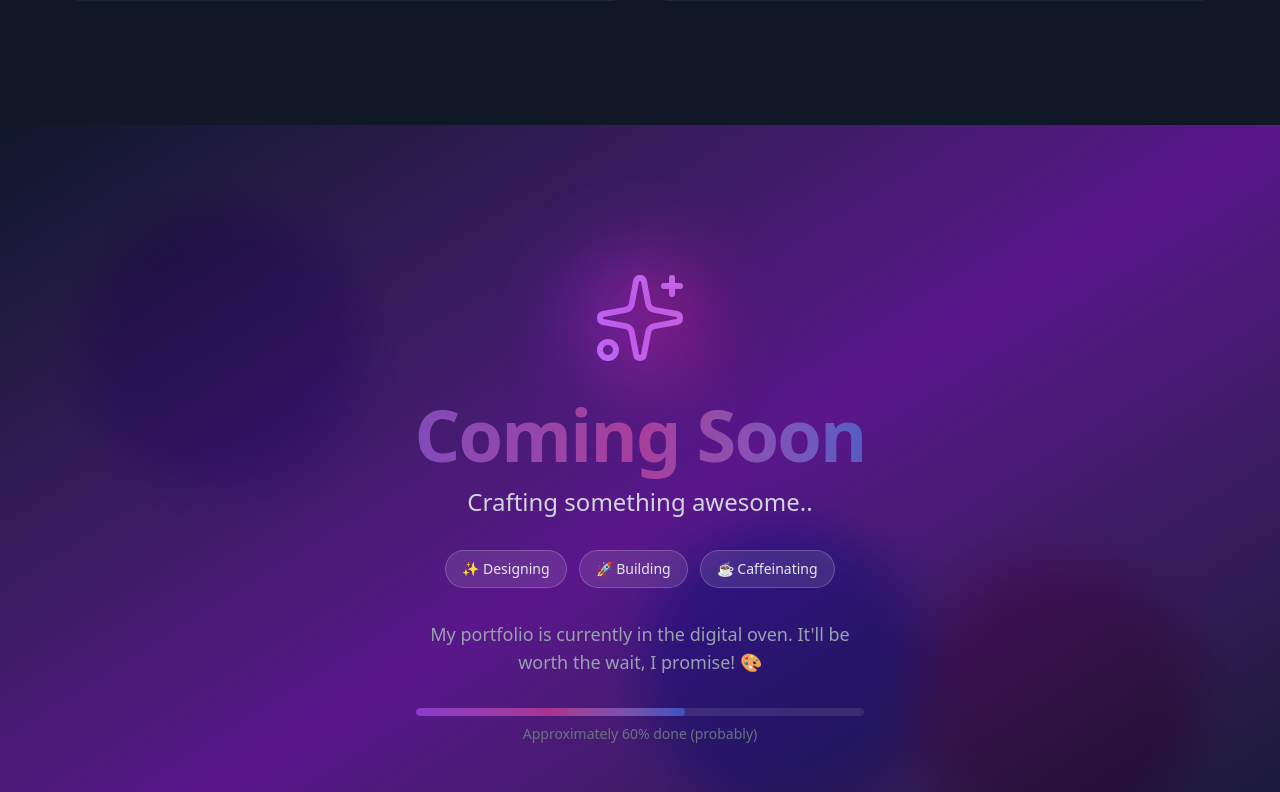
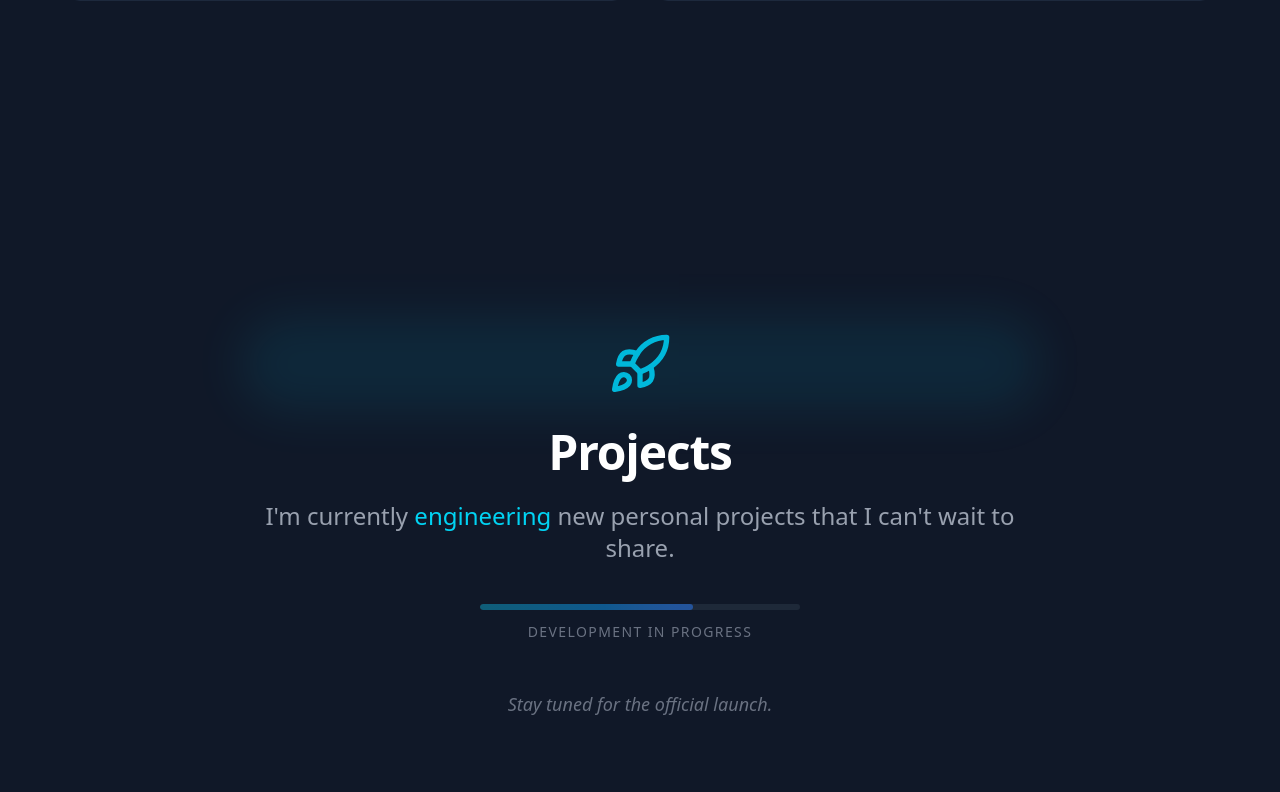
Before and after one commit to simo-macca/my-portfolio, a Vue app: page / in a window 1280 px wide. Shown: the part 2440-3232 px from the top of the page. Built offline with nearby package versions, Linux system fonts and the light colour scheme.

Commit message:
create projects section

```diff
--- a/src/App.vue
+++ b/src/App.vue
@@ -23,7 +23,7 @@
 
     <SkillsView id="skills" />
 
-    <!-- <ProjectsView id="projects" /> -->
+    <ProjectsView id="projects" />
 
     <!-- <ContactView id="contact" /> -->
   </main>
--- a/src/components/NavbarComponent.vue
+++ b/src/components/NavbarComponent.vue
@@ -24,7 +24,7 @@
           >Skills</a
         >
         <a
-          href="#work"
+          href="#projects"
           class="px-3 py-2 font-medium text-gray-400 transition-colors hover:text-gray-100"
           >Projects</a
         >
--- a/src/views/ProjectsView.vue
+++ b/src/views/ProjectsView.vue
@@ -1,7 +1,39 @@
-<script setup></script>
+<script setup>
+import { Rocket } from 'lucide-vue-next' // Using lucide icons already in your dependencies
+</script>
 
 <template>
-  <section>
-    <h1>This is a project page</h1>
+  <section
+    id="projects"
+    class="flex min-h-dvh flex-col items-center justify-start px-4 py-20 sm:justify-center"
+  >
+    <div class="max-w-3xl text-center">
+      <div class="relative mb-8 flex justify-center">
+        <Rocket class="relative z-10 h-16 w-16 text-cyan-500" />
+        <div class="absolute -inset-4 animate-pulse rounded-full bg-cyan-500/20 blur-xl"></div>
+      </div>
+
+      <h2 class="mb-6 text-4xl font-extrabold tracking-tight text-white sm:text-5xl">Projects</h2>
+
+      <div class="space-y-6">
+        <p class="text-xl text-gray-400 sm:text-2xl">
+          I'm currently <span class="font-medium text-cyan-400">engineering</span> new personal
+          projects that I can't wait to share.
+        </p>
+
+        <div class="mx-auto mt-10 max-w-xs">
+          <div class="h-1.5 w-full overflow-hidden rounded-full bg-gray-800">
+            <div
+              class="h-full w-2/3 animate-pulse rounded-full bg-linear-to-r from-cyan-600 to-blue-500"
+            ></div>
+          </div>
+          <p class="mt-3 text-sm font-medium tracking-widest text-gray-500 uppercase">
+            Development in progress
+          </p>
+        </div>
+
+        <p class="pt-6 text-lg text-gray-500 italic">Stay tuned for the official launch.</p>
+      </div>
+    </div>
   </section>
 </template>
```
